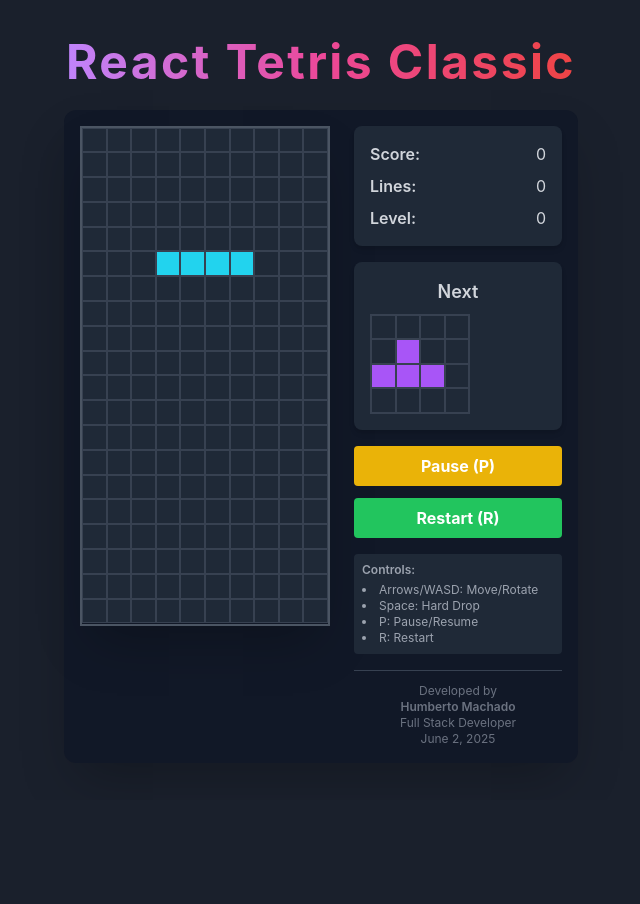
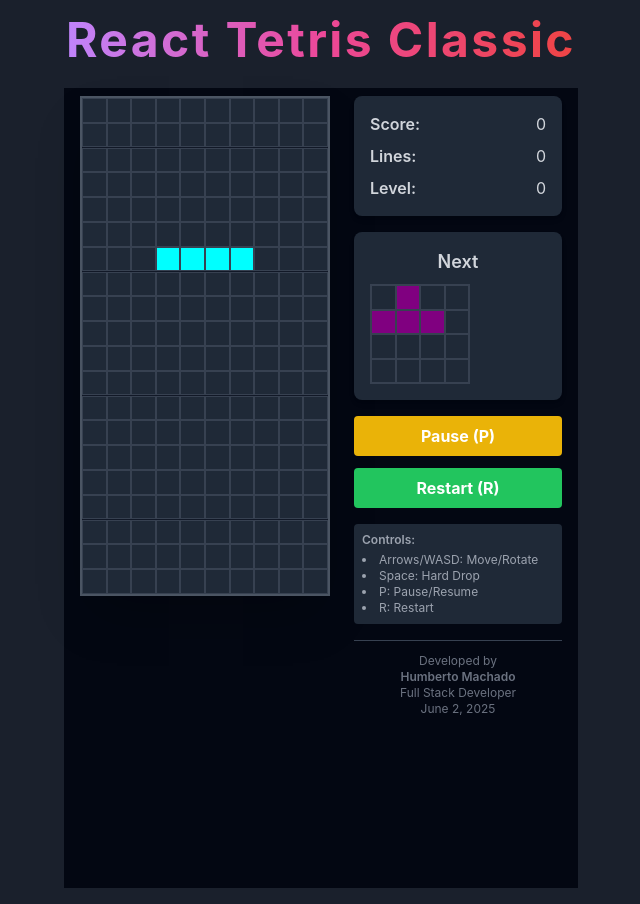
Before and after one commit to HumbertoMachado7/tetris-typescript, a React (Vite) app: page / in a window 1280 px wide. Shown: the whole page, without its empty margins (319-959 px from the left). Before the commit the page ends 800 px from the top, so only its background shows below. Built offline with nearby package versions, Linux system fonts and the light colour scheme.

Commit message:
Al fin voy solucionando tod, solo falta corregir el borde largo negro que hace correr para arriba el tablero

```diff
--- a/components/Cell.tsx
+++ b/components/Cell.tsx
@@ -1,4 +1,3 @@
-
 import React from 'react';
 import { CellValue } from '../types';
 
@@ -7,8 +6,14 @@ interface CellProps {
 }
 
 const CellComponent: React.FC<CellProps> = ({ type }) => {
-  const color = type === 0 ? 'bg-gray-800' : type;
-  return <div className={`w-full h-full border border-gray-700 ${color}`}></div>;
+  const cellStyle: React.CSSProperties = {
+    width: '100%',
+    aspectRatio: '1 / 1',
+    backgroundColor: type === 0 ? '#1f2937' : type,
+    border: '1px solid #374151',
+  };
+
+  return <div style={cellStyle} />;
 };
 
 export const Cell = React.memo(CellComponent);
--- a/components/TetrisGame.tsx
+++ b/components/TetrisGame.tsx
@@ -357,19 +357,15 @@ const TetrisGame: React.FC = () => {
   };
 
   return (
-    // Este div ya no necesita min-h-screen si App.tsx (o #root) lo maneja
-    // Le damos un fondo específico para el área del juego y padding.
     <div
       ref={gameContainerRef}
       tabIndex={0}
-      className="relative outline-none flex flex-col items-center bg-gray-900 p-4 rounded-xl shadow-2xl select-none w-auto" // w-auto para que se ajuste al contenido
+      className="relative outline-none flex flex-col items-center justify-start pt-2 pb-4 px-2 sm:px-4 min-h-screen bg-gray-950 text-white select-none"
       onTouchStart={handleTouchStart}
       onTouchMove={handleTouchMove}
       onTouchEnd={handleTouchEnd}
     >
-      {/* El título principal ahora está en App.tsx */}
-
-      <div className="flex flex-col md:flex-row items-start justify-center gap-4 md:gap-6 w-full"> {/* Eliminado max-w para que el padre (App) controle el centrado y ancho */}
+      <div className="flex flex-col md:flex-row items-start justify-center gap-4 md:gap-6 w-full max-w-xs sm:max-w-sm md:max-w-xl lg:max-w-2xl mt-4 md:mt-0">
 
         <div className="flex-shrink-0 mx-auto md:mx-0">
           <Board board={displayBoard()} />
--- a/constants.ts
+++ b/constants.ts
@@ -1,46 +1,44 @@
-
-import { Shapes, TetrominoType } from './types';
-
 export const BOARD_WIDTH = 10;
 export const BOARD_HEIGHT = 20;
 
-export const TETROMINOES: Shapes = {
-  '0': { shape: [[0]], color: 'bg-transparent' }, // Represents an empty cell or no piece
-  'I': {
-    shape: [[1, 1, 1, 1]],
-    color: 'bg-cyan-400',
+export const TETROMINO_TYPES = ['I', 'J', 'L', 'O', 'S', 'T', 'Z'] as const;
+
+export type TetrominoKey = typeof TETROMINO_TYPES[number];
+
+export const TETROMINOES: Record<TetrominoKey, { shape: number[][]; color: string }> = {
+  I: {
+    shape: [[0, 0, 0, 0], [1, 1, 1, 1], [0, 0, 0, 0], [0, 0, 0, 0]],
+    color: 'cyan',
   },
-  'J': {
-    shape: [[1, 0, 0], [1, 1, 1]],
-    color: 'bg-blue-500',
+  J: {
+    shape: [[2, 0, 0], [2, 2, 2], [0, 0, 0]],
+    color: 'blue',
   },
-  'L': {
-    shape: [[0, 0, 1], [1, 1, 1]],
-    color: 'bg-orange-500',
+  L: {
+    shape: [[0, 0, 3], [3, 3, 3], [0, 0, 0]],
+    color: 'orange',
   },
-  'O': {
-    shape: [[1, 1], [1, 1]],
-    color: 'bg-yellow-400',
+  O: {
+    shape: [[4, 4], [4, 4]],
+    color: 'yellow',
   },
-  'S': {
-    shape: [[0, 1, 1], [1, 1, 0]],
-    color: 'bg-green-500',
+  S: {
+    shape: [[0, 5, 5], [5, 5, 0], [0, 0, 0]],
+    color: 'green',
   },
-  'T': {
-    shape: [[0, 1, 0], [1, 1, 1]],
-    color: 'bg-purple-500',
+  T: {
+    shape: [[0, 6, 0], [6, 6, 6], [0, 0, 0]],
+    color: 'purple',
   },
-  'Z': {
-    shape: [[1, 1, 0], [0, 1, 1]],
-    color: 'bg-red-500',
+  Z: {
+    shape: [[7, 7, 0], [0, 7, 7], [0, 0, 0]],
+    color: 'red',
   },
 };
 
-export const TETROMINO_TYPES: TetrominoType[] = ['I', 'J', 'L', 'O', 'S', 'T', 'Z'];
-
-export const INITIAL_SPEED = 1000; // ms
-export const SPEED_DECREMENT = 50; // ms per level
-export const MIN_SPEED = 100; // ms
+export const INITIAL_SPEED = 1000;
+export const SPEED_DECREMENT = 75;
+export const MIN_SPEED = 100;
 export const LINES_PER_LEVEL = 10;
 
 export const SCORE_POINTS = {
@@ -48,4 +46,7 @@ export const SCORE_POINTS = {
   DOUBLE: 100,
   TRIPLE: 300,
   TETRIS: 1200,
+  SOFT_DROP: 1,
+  HARD_DROP: 2,
+  LINE_CLEAR: [40, 100, 300, 1200]
 };
```
Also changed, not shown: 1 other file (tests, documents, lock files or other folders).
